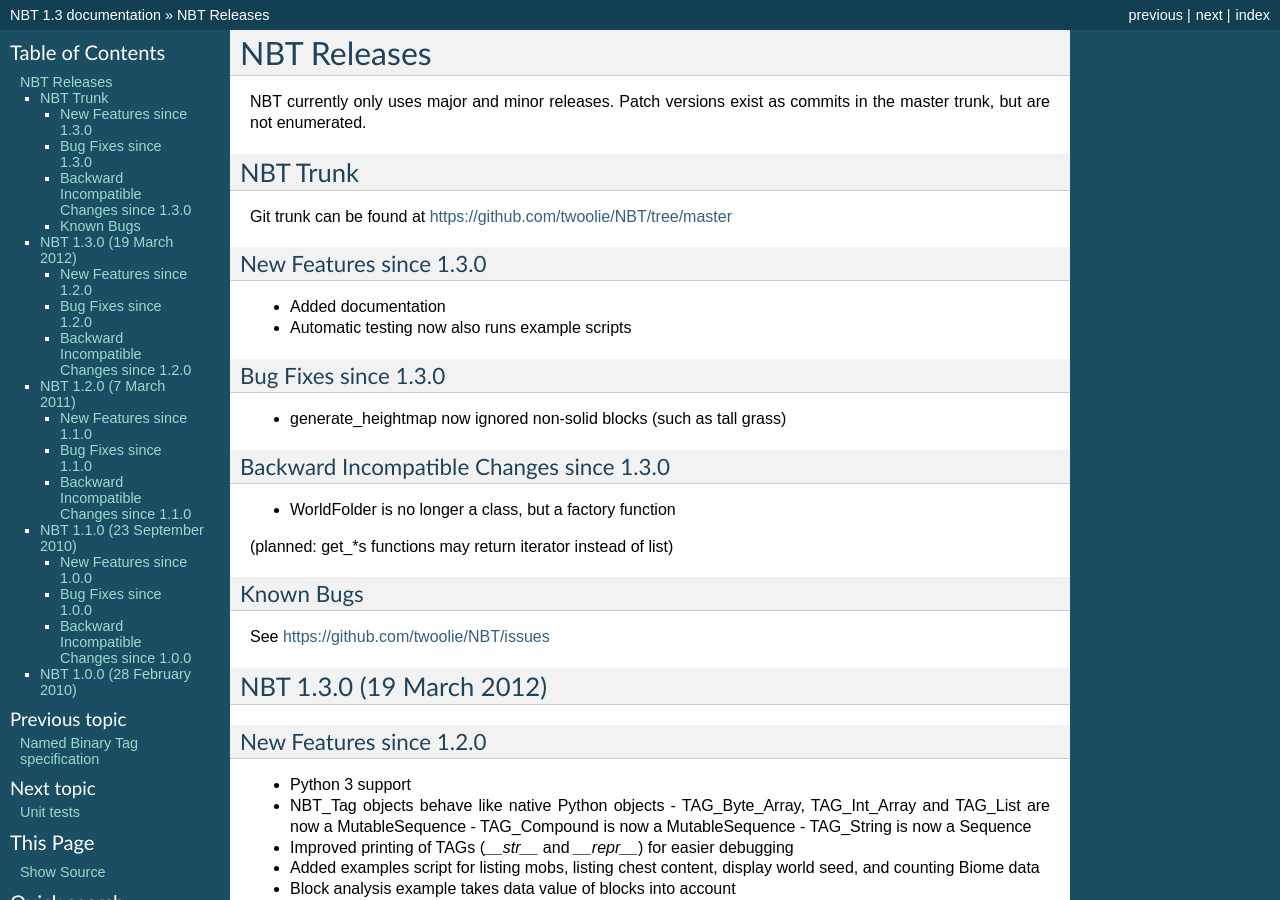
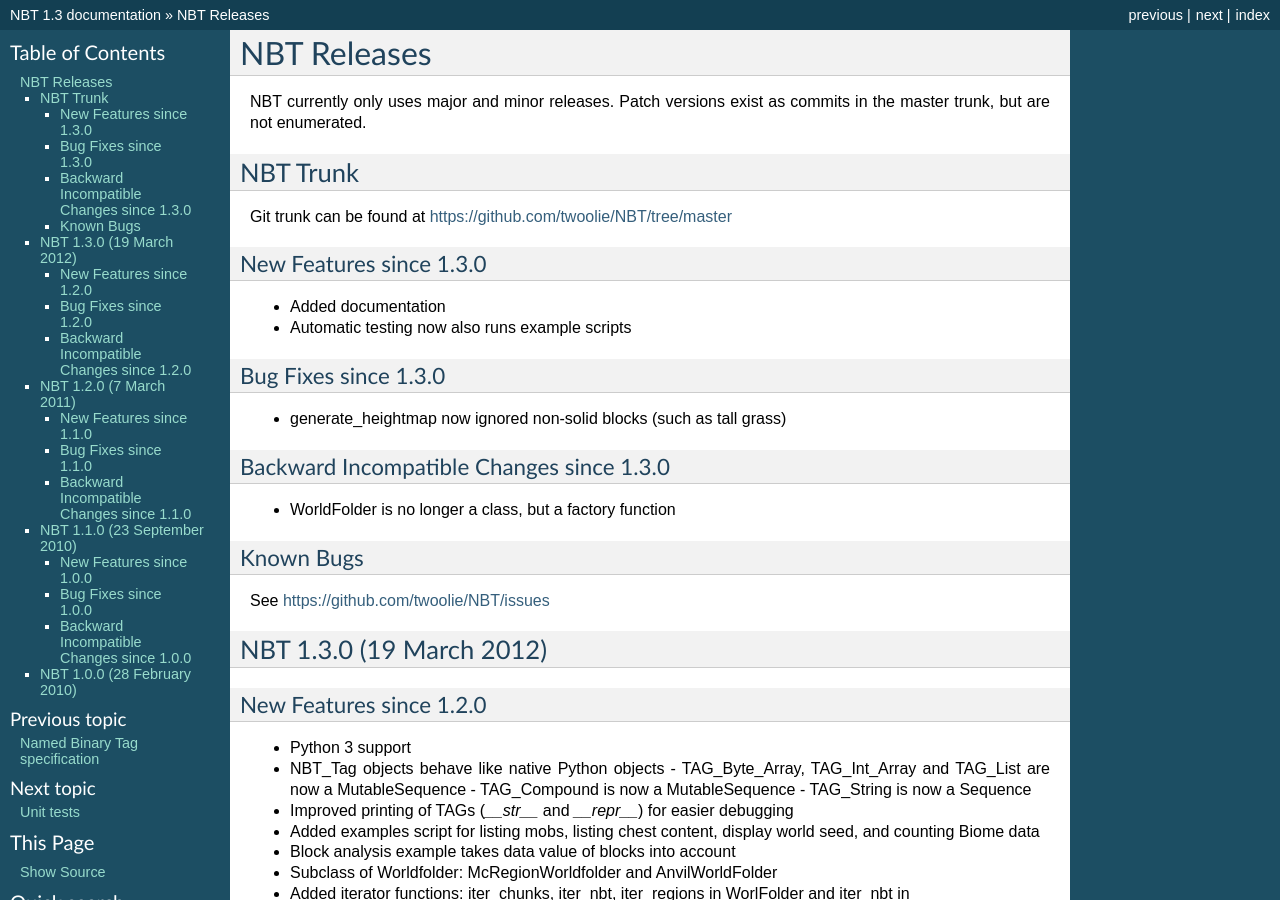
Before and after one commit to twoolie/NBT, a Sphinx documentation site: the page built from doc/changelog.rst, in a window 1280 px wide and 900 px high. Built offline with Sphinx 7.4.7, drawn with Linux system fonts in a browser that asks for light colours.

Commit message:
Fix markup warning

```diff
--- a/doc/changelog.rst
+++ b/doc/changelog.rst
@@ -21,7 +21,6 @@
 Backward Incompatible Changes since 1.3.0
 ~~~~~~~~~~~~~~~~~~~~~~~~~~~~~~~~~~~~~~~~~
 * WorldFolder is no longer a class, but a factory function
-(planned: get_*s functions may return iterator instead of list)
 
 Known Bugs
 ~~~~~~~~~~
```
